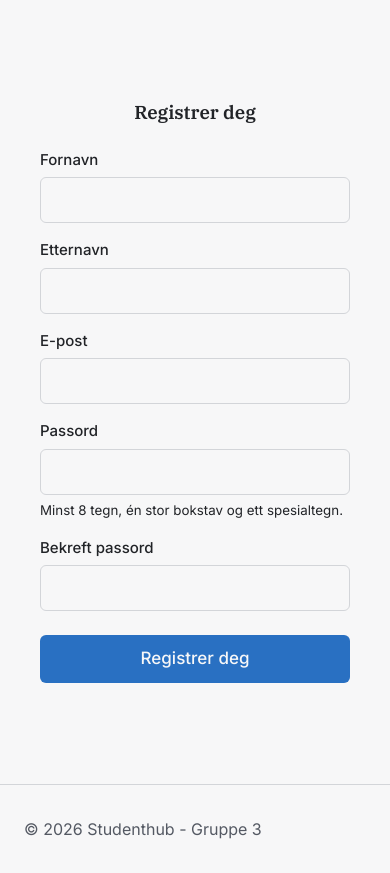
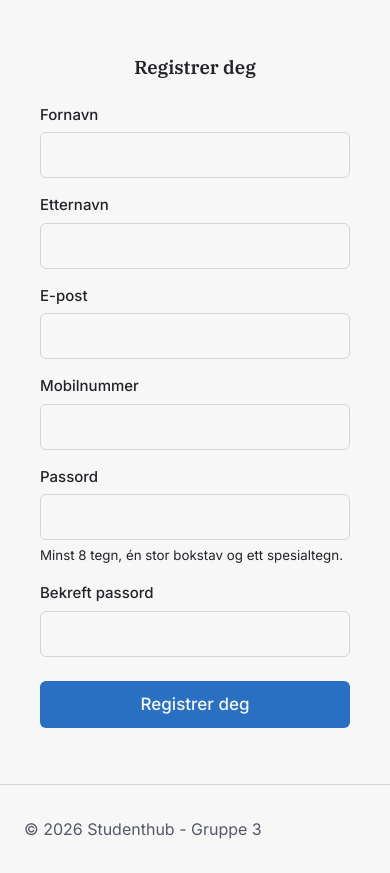
Before and after one commit to melon095/is-115-gruppe3-studenthub, a PHP site: page /registrer in a window 390 px wide. Shown: the part 90-963 px from the top of the page. Run offline with PHP 8.4, Linux system fonts and the light colour scheme.

Commit message:
Mobilnummer i databasen

```diff
--- a/database.sql
+++ b/database.sql
@@ -4,6 +4,7 @@ CREATE TABLE studenter (
     etternavn VARCHAR(100) NOT NULL,
     epost VARCHAR(255) NOT NULL UNIQUE,
     passord VARCHAR(255) NOT NULL,
+    mobilnummer VARCHAR(64) NOT NULL,
     avatar_link VARCHAR(500) DEFAULT NULL,
     opprettet_på DATETIME NOT NULL DEFAULT CURRENT_TIMESTAMP
 ) ENGINE=InnoDB DEFAULT CHARSET=utf8mb4;
--- a/lib/database.php
+++ b/lib/database.php
@@ -45,8 +45,14 @@ function database_hent_student_ved_epost(PDO $pdo, string $epost)
  *
  * @return string Id-en til den nyopprettede studenten.
  */
-function database_opprett_student(PDO $pdo, string $fornavn, string $etternavn, string $epost, string $passord_hash): string
-{
+function database_opprett_student(
+    PDO $pdo,
+    string $fornavn,
+    string $etternavn,
+    string $epost,
+    string $passord_hash,
+    string $mobilnummer
+): string {
     $pdo->beginTransaction();
 
     try {
@@ -55,13 +61,15 @@ function database_opprett_student(PDO $pdo, string $fornavn, string $etternavn,
                 fornavn,
                 etternavn,
                 epost,
-                passord
+                passord,
+                mobilnummer
             )
             VALUES (
                 :fornavn,
                 :etternavn,
                 :epost,
-                :passord
+                :passord,
+                :mobilnummer
             )
         ");
 
@@ -69,7 +77,8 @@ function database_opprett_student(PDO $pdo, string $fornavn, string $etternavn,
             "fornavn" => $fornavn,
             "etternavn" => $etternavn,
             "epost" => $epost,
-            "passord" => $passord_hash
+            "passord" => $passord_hash,
+            "mobilnummer" => $mobilnummer
         ]);
 
         $student_id = $pdo->lastInsertId();
--- a/pages/registrer.tpl.php
+++ b/pages/registrer.tpl.php
@@ -47,6 +47,17 @@
             </div>
 
             <div class="form-felt">
+                <label for="mobilnummer">Mobilnummer</label>
+                <input
+                    type="tel"
+                    id="mobilnummer"
+                    name="mobilnummer"
+                    autocomplete="tel"
+                    minlength="8"
+                    required>
+            </div>
+
+            <div class="form-felt">
                 <label for="passord">Passord</label>
                 <input
                     type="password"
--- a/public/registrer.php
+++ b/public/registrer.php
@@ -8,6 +8,7 @@ $feil = [];
 $fornavn = "";
 $etternavn = "";
 $epost = "";
+$mobilnummer = '';
 
 if ($_SERVER["REQUEST_METHOD"] === "POST" && !csrf_gyldig($_POST["csrf_token"] ?? null)) {
     $feil[] = "Skjemaet er utløpt. Prøv igjen.";
@@ -17,7 +18,8 @@ if ($_SERVER["REQUEST_METHOD"] === "POST" && !csrf_gyldig($_POST["csrf_token"] ?
         "etternavn" => FILTER_DEFAULT,
         "epost" => FILTER_VALIDATE_EMAIL,
         "passord" => FILTER_UNSAFE_RAW,
-        "bekreft_passord" => FILTER_UNSAFE_RAW
+        "bekreft_passord" => FILTER_UNSAFE_RAW,
+        "mobilnummer" => FILTER_DEFAULT
     ]);
 
     $fornavn = trim($input["fornavn"] ?? "");
@@ -25,6 +27,7 @@ if ($_SERVER["REQUEST_METHOD"] === "POST" && !csrf_gyldig($_POST["csrf_token"] ?
     $epost = $input["epost"] ?? false;
     $passord = $input["passord"] ?? "";
     $bekreft_passord = $input["bekreft_passord"] ?? "";
+    $mobilnummer = trim($input["mobilnummer"] ?? "");
 
     if ($fornavn === "") {
         $feil[] = "Fornavn må fylles ut.";
@@ -54,13 +57,17 @@ if ($_SERVER["REQUEST_METHOD"] === "POST" && !csrf_gyldig($_POST["csrf_token"] ?
         $feil[] = "Passordene er ikke like.";
     }
 
+    if ($mobilnummer === "") {
+        $feil[] = "Mobilnummer må fylles ut.";
+    }
+
     if (empty($feil)) {
         if (database_hent_student_ved_epost($pdo, $epost)) {
             $feil[] = "Det finnes allerede en bruker med denne e-postadressen.";
         } else {
             $passord_hash = password_hash($passord, PASSWORD_DEFAULT);
 
-            $student_id = database_opprett_student($pdo, $fornavn, $etternavn, $epost, $passord_hash);
+            $student_id = database_opprett_student($pdo, $fornavn, $etternavn, $epost, $passord_hash, $mobilnummer);
 
             session_regenerate_id(true);
             $_SESSION["student_id"] = $student_id;
```
